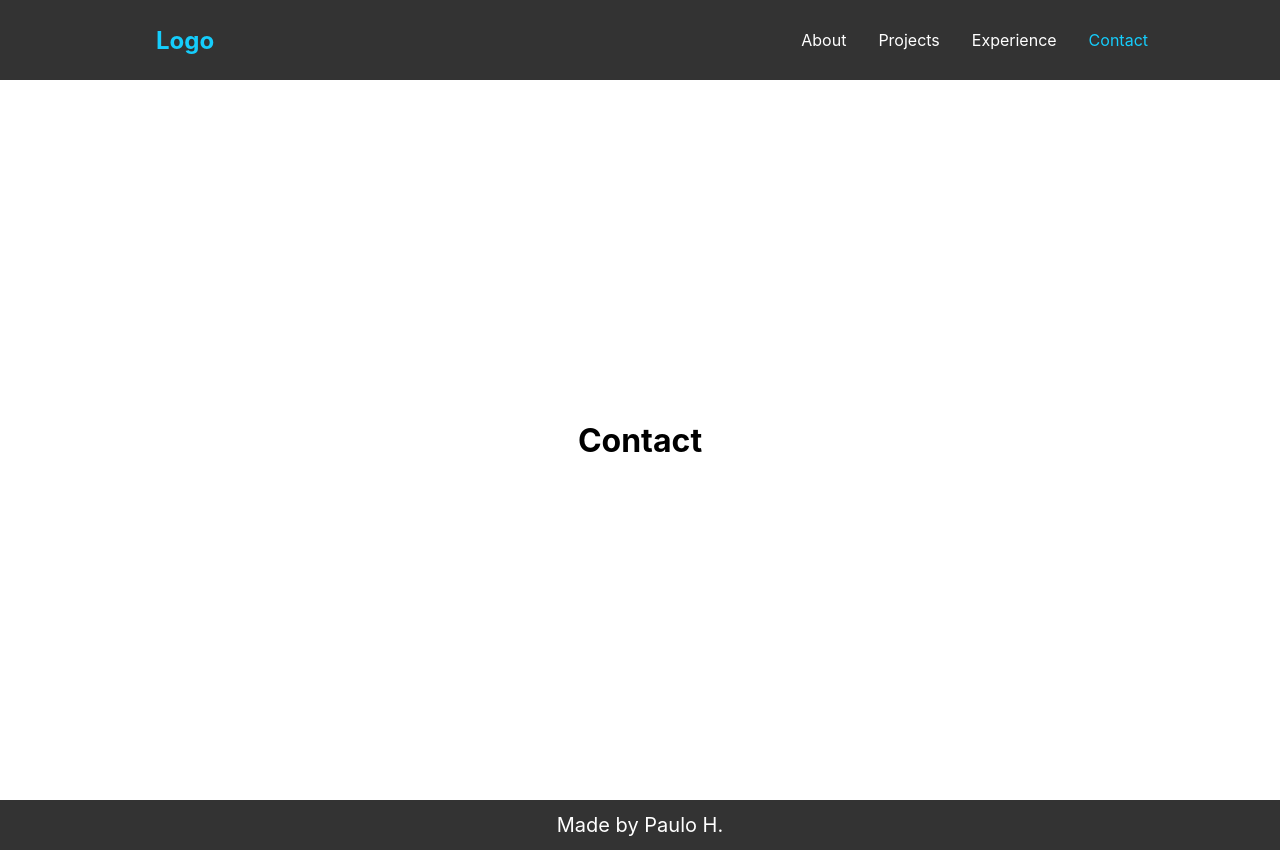
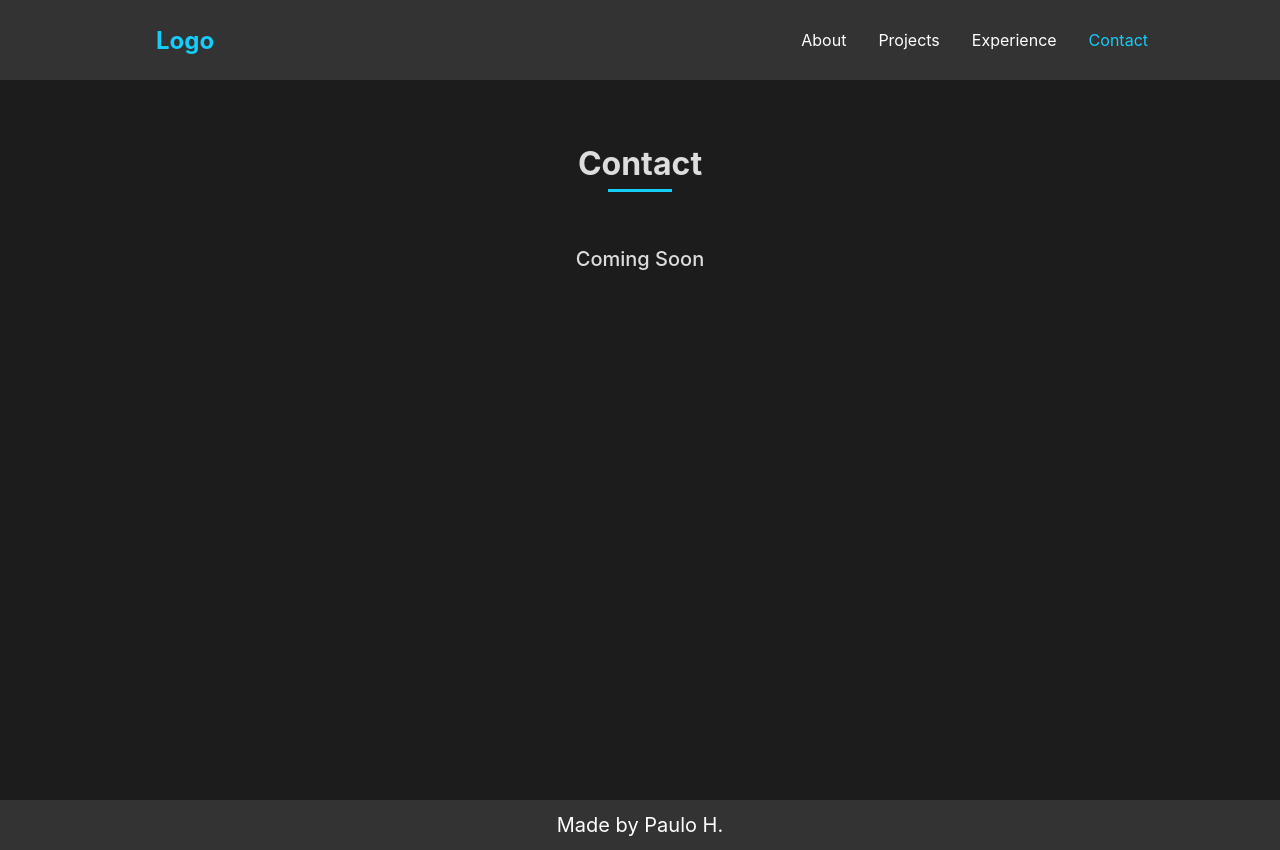
Before and after one commit to paulohfsantos/my-landing-page, a React (Create React App) app: page /Contact in a window 1280 px wide. Built offline with nearby package versions, Linux system fonts and the light colour scheme.

Commit message:
final commit before deploy 1st build

```diff
--- a/src/Pages/Contact.js
+++ b/src/Pages/Contact.js
@@ -1,11 +1,20 @@
 import React from 'react'
+import { Col12, Container, Row } from '../Components/ColElements'
 import '../Style/Contact.css'
-//import styled from 'styled-components'
 
 const Contact = () => {
     return (
         <div className="contact">
-            <h1>Contact</h1>
+            <Container>
+                <Row>
+                    <Col12>
+                        <h1>Contact</h1>
+                    </Col12>
+                    <Col12>
+                        <p>Coming Soon</p>
+                    </Col12>
+                </Row>
+            </Container>
         </div>
     )
 }
--- a/src/Pages/Home.js
+++ b/src/Pages/Home.js
@@ -126,7 +126,7 @@ const Home = () => {
                                     }
                                 </ul>
                             </Col6>
-                            <Col12 className="flex justify-center">
+                            <Col12 className="flex justify-center padding-2">
                                 <Link className="link-proj" to="/Experience">See All</Link>
                             </Col12>
                         </Row>
--- a/src/Style/Contact.css
+++ b/src/Style/Contact.css
@@ -1,6 +1,24 @@
 .contact {
-    display: flex;
-    justify-content: center;
-    align-items: center;
     height: 90vh;
+    background-color: #1c1c1c;
+    color: #ddd;
 }
+.contact h1 {
+    text-align: center;
+    padding: 4rem 0;
+}
+.contact h1::after {
+    content: '';
+    background: #15cdfc;
+    width: 2em;
+    height: 3px;
+    position: absolute;
+    left: 50%;
+    transform: translateY(45px) translate(-50%);
+    transition: width 0.3s;
+}
+.contact p {
+    text-align: center;
+    font-size: 20px;
+    font-weight: 500;
+}
```
Also changed, not shown: 1 other file (tests, documents, lock files or other folders).
